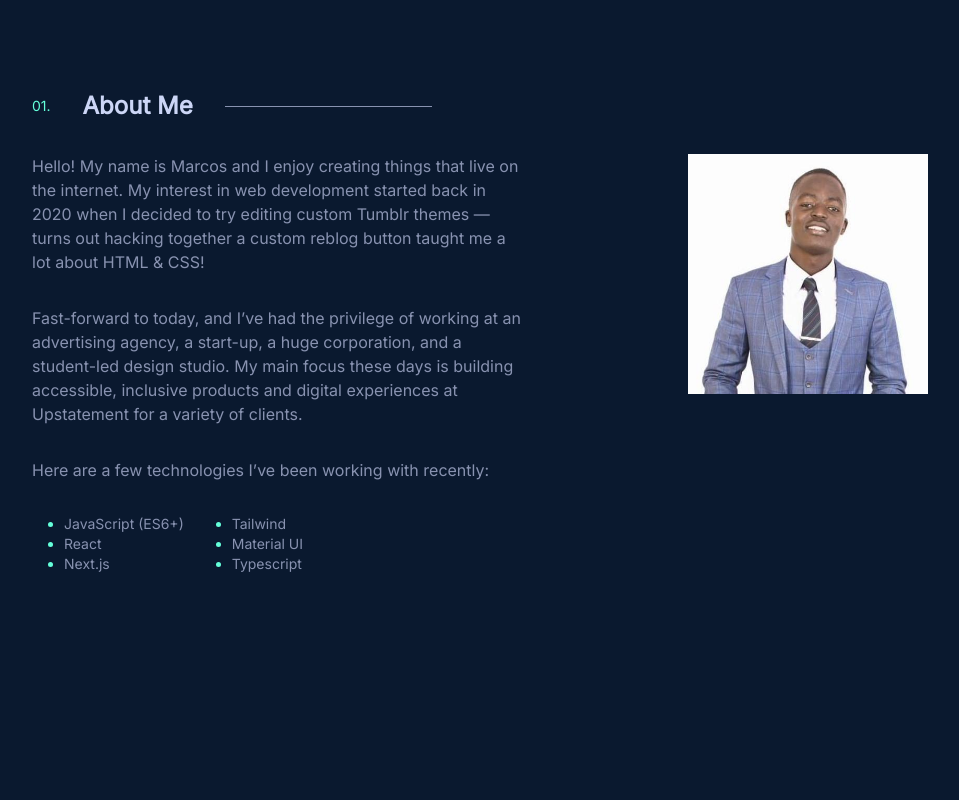
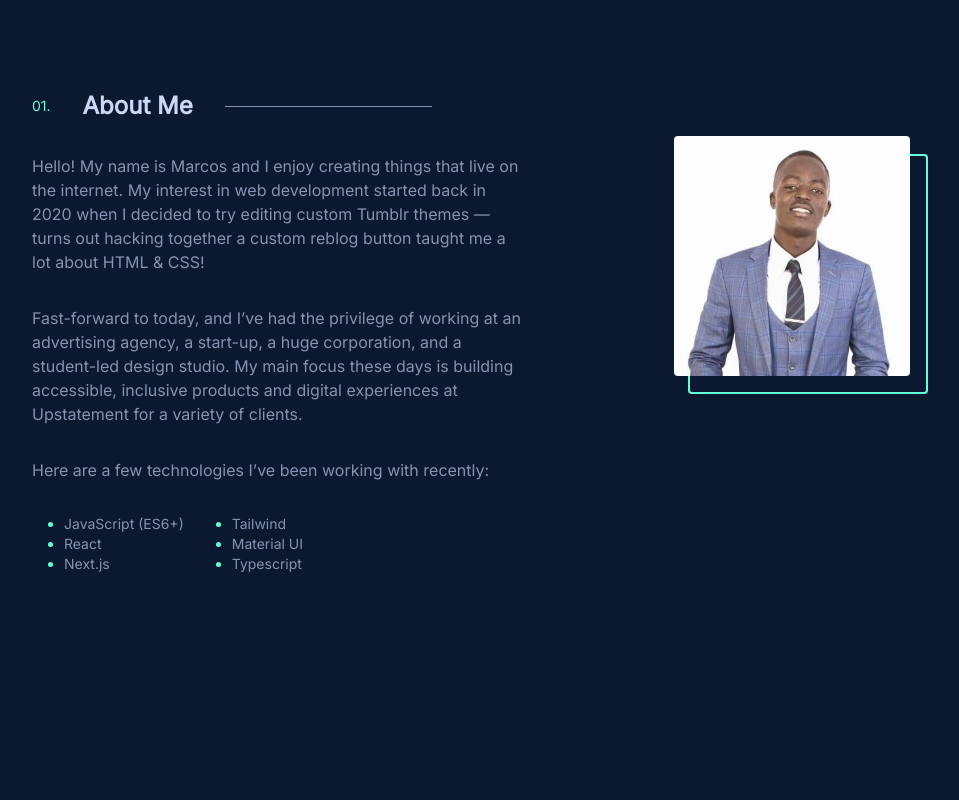
Before and after one commit to Marcos8060/port, a Next.js app: page / in a window 1280 px wide. Shown: the part 840-1640 px from the top of the page, without its empty margins (160-1119 px from the left). Built offline with nearby package versions, Linux system fonts and the light colour scheme.

Commit message:
polished the about section prodile image

```diff
--- a/components/about.js
+++ b/components/about.js
@@ -45,7 +45,9 @@ const About = () => {
           </div>
         </div>
         <div className="w/12 mx-auto">
-          <img className="h-60 hover:bg-secondary hover:cursor-pointer" src="/images/profile.jpg" alt="" />
+          <div className="relative border-2 rounded border-secondary h-60 w-60">
+          <img className="h-60 hover:bg-secondary rounded hover:cursor-pointer absolute bottom-4 right-4" src="/images/profile.jpg" alt="" />
+          </div>
         </div>
       </div>
     </section>
```
